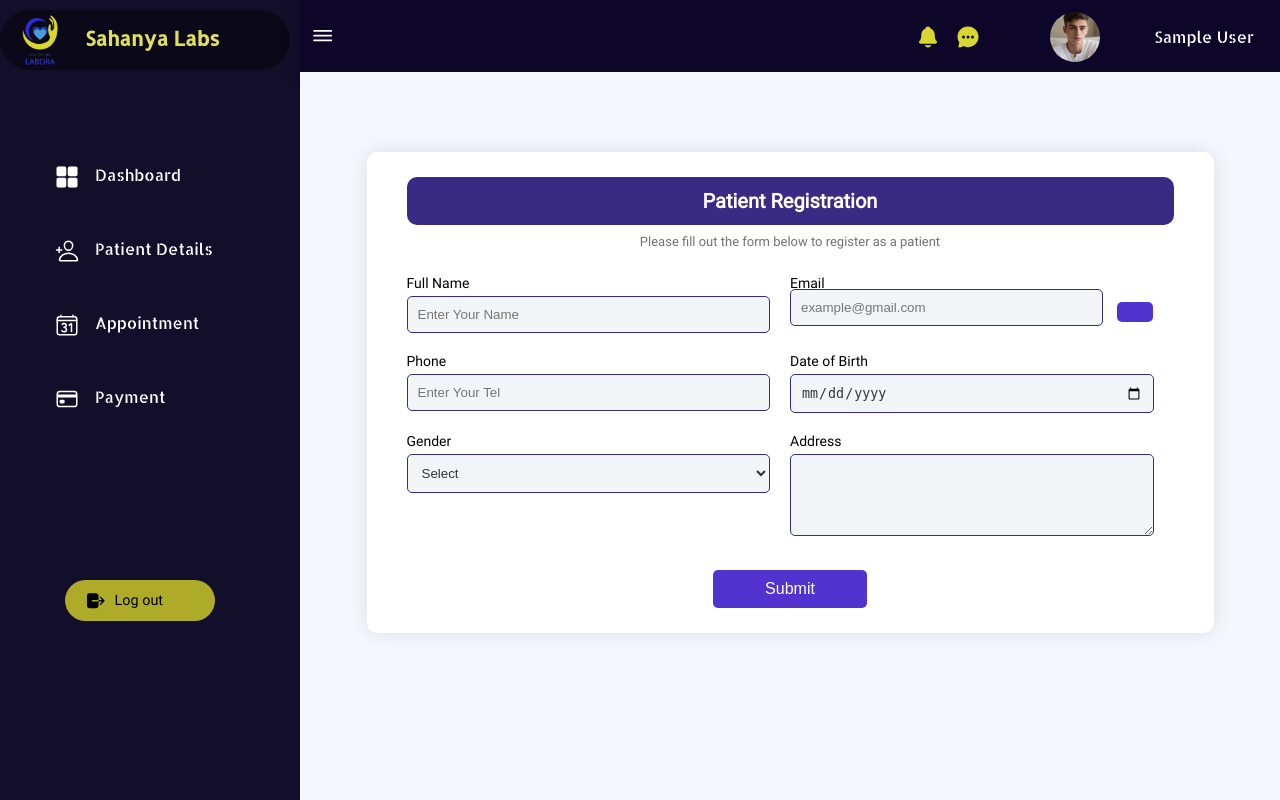
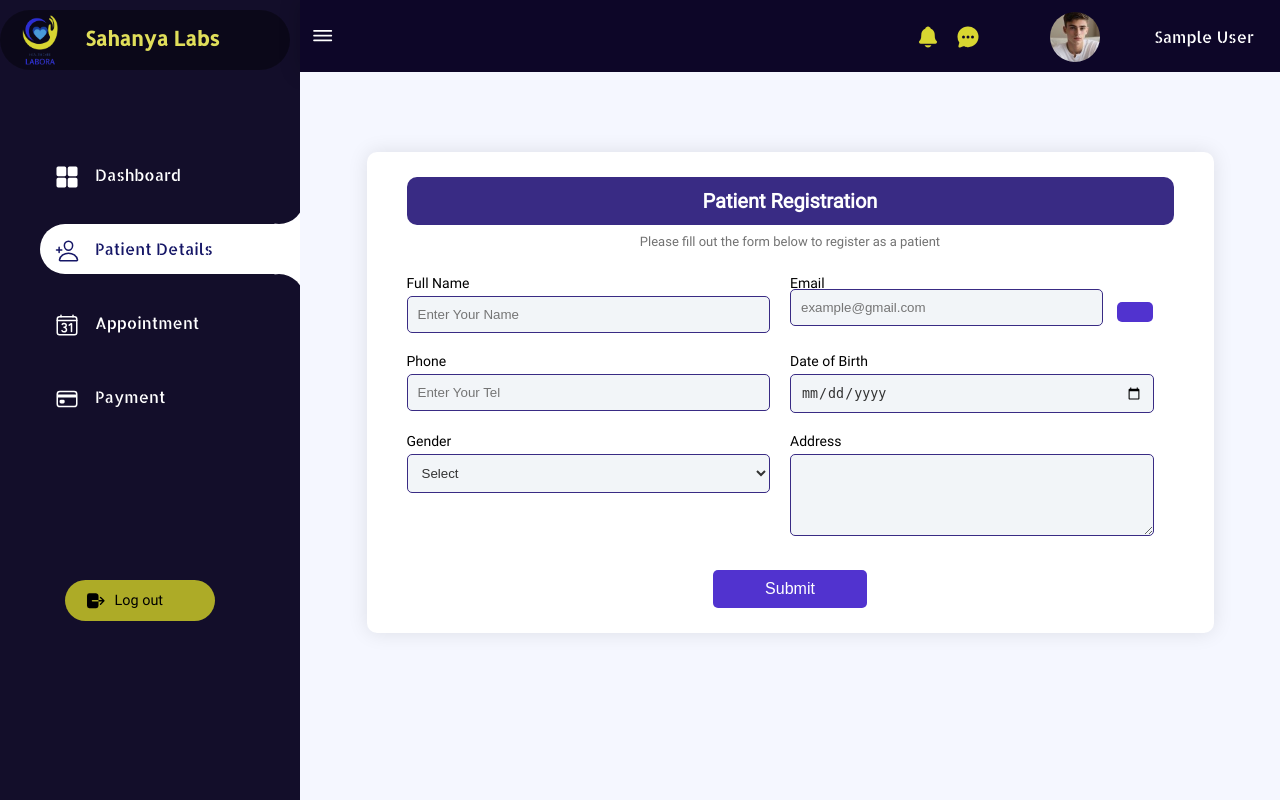
Before and after one commit to Buddhi098/LABORA, a PHP site: the page made by app/views/receptionist/patient_form.php in a window 1280 px wide. Run offline with PHP 8.4, Linux system fonts and the light colour scheme; the template is opened without the code that fills it, so the values that code supplies are empty; the visitor is signed in with stand-in values (Sample User, id 1); some libraries are stand-ins or nearby versions.

Commit message:
update account_info styles

```diff
--- a/public/css/receptionist/account_info.css
+++ b/public/css/receptionist/account_info.css
@@ -105,3 +105,45 @@
         display: block;
     }
 }
+
+
+/* override nev bar for keep white check */
+
+.navigation ul li:nth-child(2)
+{
+    background-color: white;
+}
+
+.navigation ul li:nth-child(2) a .title
+{
+    color: var(--darkblue);
+}
+
+.navigation ul li:nth-child(2) a::before
+{
+    content:'';
+    position: absolute;
+    right:0;
+    top:-50px;
+    width: 50px;
+    height: 50px;
+    border-radius: 50%;
+    box-shadow: 30px 30px 0 10px white;
+}
+
+.navigation ul li:nth-child(2) a::after
+{
+    content:'';
+    position: absolute;
+    right:0;
+    bottom:-50px;
+    width: 50px;
+    height: 50px;
+    border-radius: 50%;
+    box-shadow: 30px -30px 0 10px white;
+}
+
+.navigation ul li:nth-child(2) a .icon
+{
+    color: var(--darkblue);
+}
```
